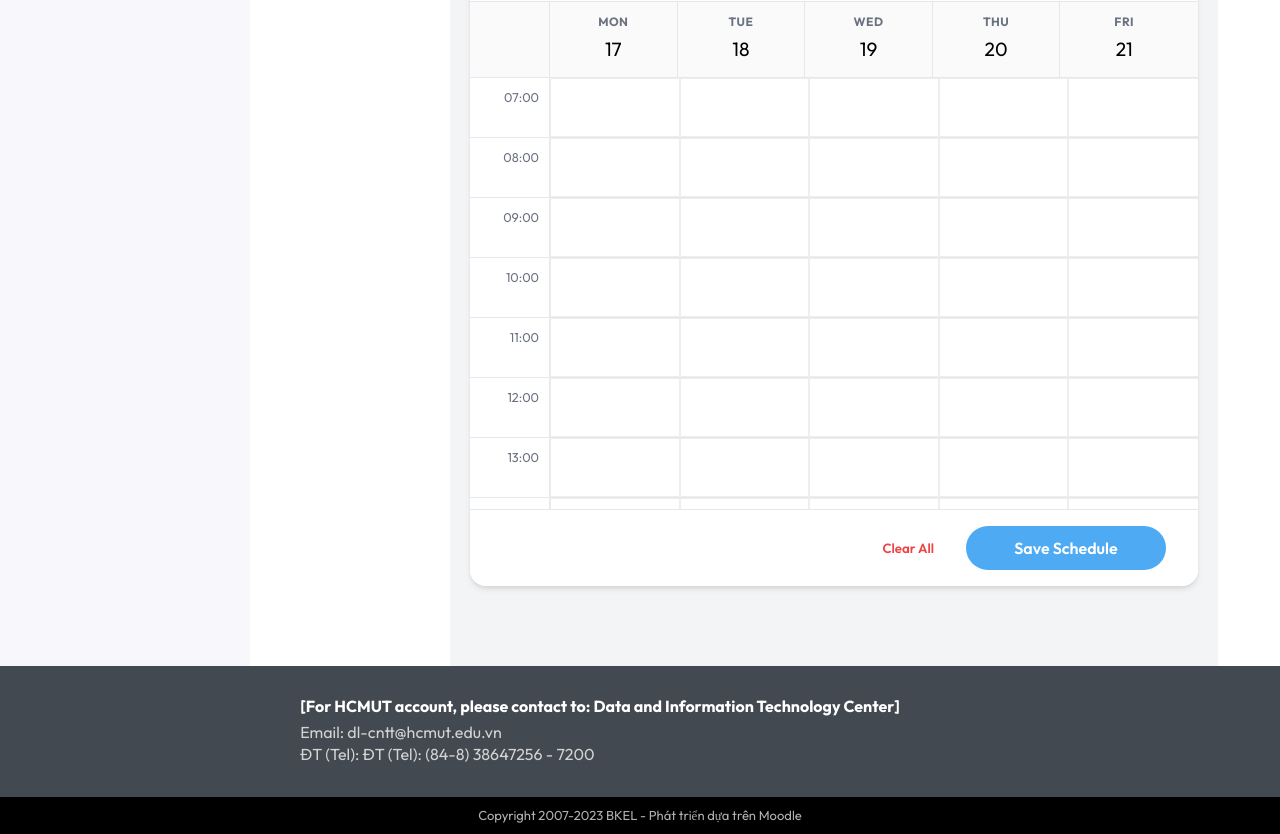
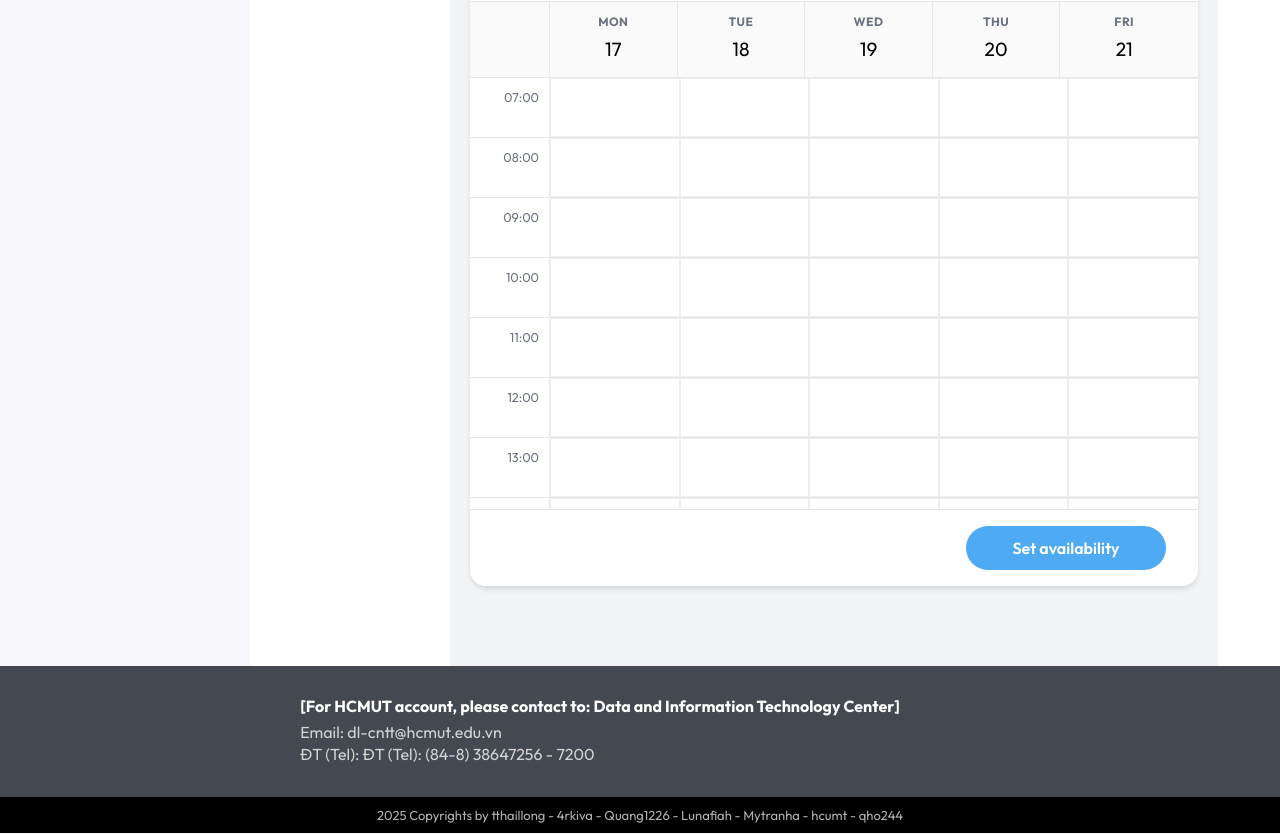
Before and after one commit to tthailong/Tutor-supporting-system, a React (Vite) app in the folder frontend/: page /tutoractivities in a window 1280 px wide. Shown: the part 194-1028 px from the top of the page. Built offline with nearby package versions, Linux system fonts and the light colour scheme; no server answers.

Commit message:
update: footer + weekcalendar

```diff
--- a/frontend/src/components/Footer/Footer.jsx
+++ b/frontend/src/components/Footer/Footer.jsx
@@ -23,7 +23,7 @@ const Footer = () => {
                 </div>
             </div>
             <div className='footer-bottom'>
-                <p>Copyright 2007-2023 BKEL - Phát triển dựa trên Moodle</p>
+                <p> 2025 Copyrights by tthaillong - 4rkiva - Quang1226 - Lunafiah - Mytranha - hcumt - qho244</p>
             </div>
         </div>
     );
--- a/frontend/src/components/WeekCalendar/WeekCalendar.jsx
+++ b/frontend/src/components/WeekCalendar/WeekCalendar.jsx
@@ -316,8 +316,8 @@ const WeekCalendar = () => {
 
         {/* --- Footer Actions --- */}
         <div className='calendar-footer'>
-          <button onClick={handleDelete} className='btn-text delete'>Clear All</button>
-          <button onClick={handleSubmit} className='btn-primary'>Save Schedule</button>
+          {/*<button onClick={handleDelete} className='btn-text delete'>Clear All</button>*/}
+          <button onClick={handleSubmit} className='btn-primary'>Set availability</button>
         </div>
 
       </div>
```
